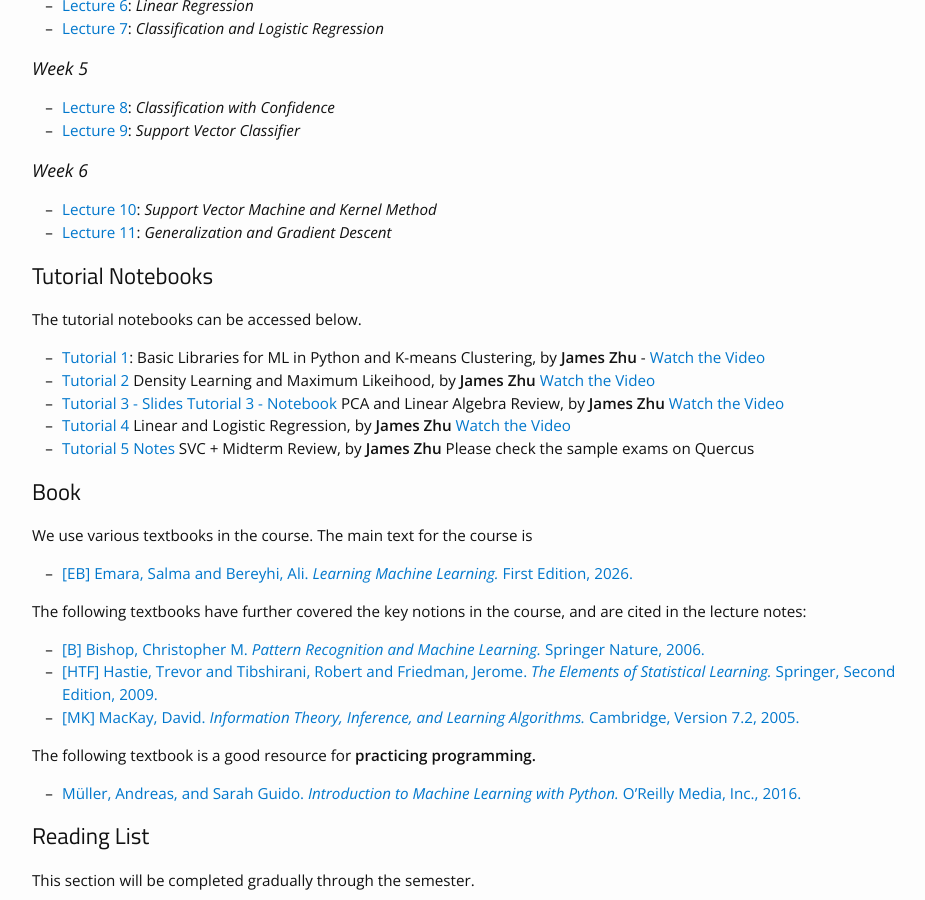
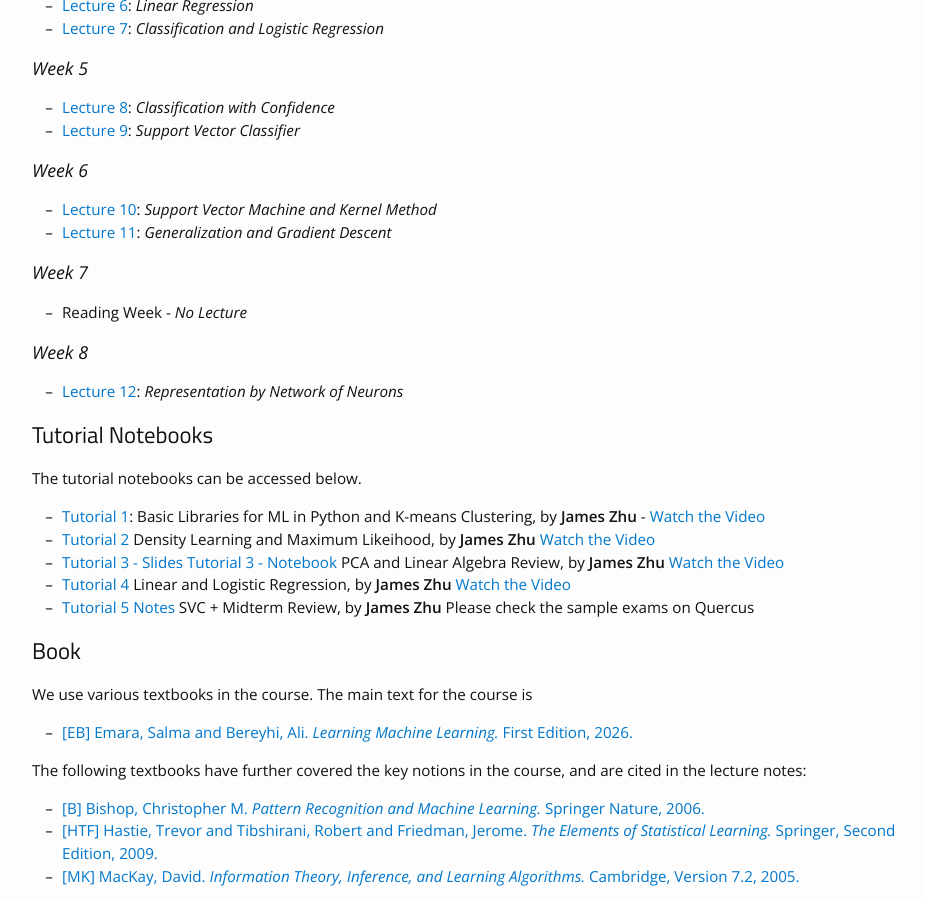
Before and after one commit to bereyhi-courses/ml-utoronto, a Jekyll site: the page built from materials.md, in a window 1280 px wide and 900 px high, scrolled down 890 px. Shown: the whole window, without its empty margins (163-1088 px from the left). Built offline with Jekyll 4.4.1, drawn with Linux system fonts in a browser that asks for light colours; nearby versions of some CDN libraries.

Commit message:
lecture 12 added

```diff
--- a/materials.md
+++ b/materials.md
@@ -32,6 +32,13 @@ The lecture notes are uploaded through the semester.
 ### Week 6
 * [Lecture 10]({{site.baseurl}}/assets/Notes/Lecture10.pdf): _Support Vector Machine and Kernel Method_
 * [Lecture 11]({{site.baseurl}}/assets/Notes/Lecture11.pdf): _Generalization and Gradient Descent_
+
+### Week 7
+* Reading Week - _No Lecture_
+
+### Week 8
+* [Lecture 12]({{site.baseurl}}/assets/Notes/Lecture12.pdf): _Representation by Network of Neurons_
+
 
 
 <!-- ### Chapter 0: Course Overview and Logistics
```
Also changed, not shown: 4 other files.
